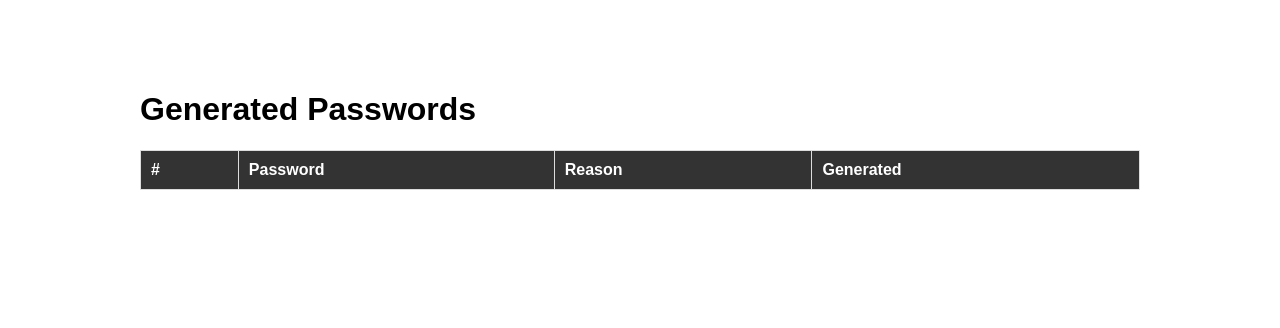
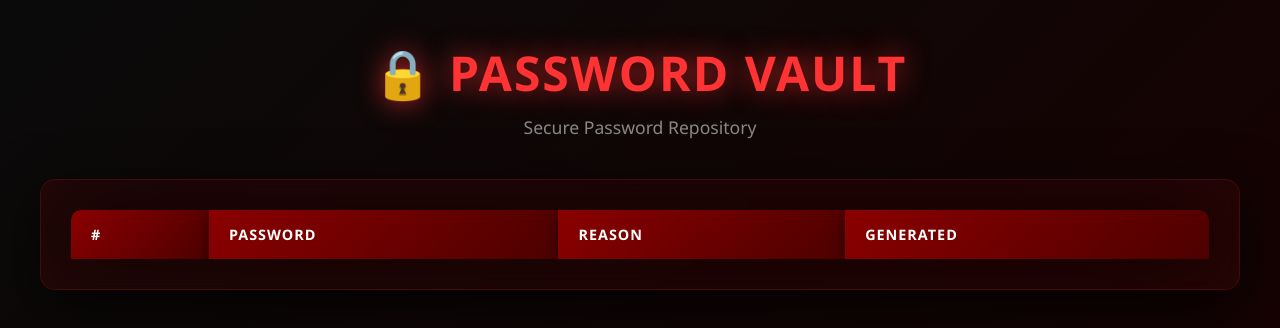
Before and after one commit to trucizna99/totallysecurebtw, a plain HTML site: page index.html in a window 1280 px wide. Drawn offline with Linux system fonts and the light colour scheme.

Commit message:
idk
Updated the title and improved the styling of the page. Enhanced the HTML structure for the password display.

```diff
--- a/index.html
+++ b/index.html
@@ -1,36 +1,217 @@
 <!DOCTYPE html>
 <html>
 <head>
-    <title>Password Viewer</title>
+    <title>Password Vault</title>
     <style>
-        body { font-family: Arial; max-width: 1000px; margin: 50px auto; padding: 20px; }
-        table { width: 100%; border-collapse: collapse; }
-        th, td { padding: 10px; border: 1px solid #ddd; text-align: left; }
-        th { background: #333; color: white; }
-        code { background: #f4f4f4; padding: 2px 6px; border-radius: 3px; }
+        * {
+            margin: 0;
+            padding: 0;
+            box-sizing: border-box;
+        }
+
+        body {
+            font-family: 'Segoe UI', Tahoma, Geneva, Verdana, sans-serif;
+            background: linear-gradient(135deg, #0a0a0a 0%, #1a0000 100%);
+            color: #fff;
+            min-height: 100vh;
+            padding: 40px 20px;
+        }
+
+        .container {
+            max-width: 1200px;
+            margin: 0 auto;
+        }
+
+        h1 {
+            text-align: center;
+            font-size: 3em;
+            margin-bottom: 10px;
+            color: #ff3333;
+            text-shadow: 0 0 20px rgba(255, 51, 51, 0.5),
+                         0 0 40px rgba(255, 51, 51, 0.3);
+            letter-spacing: 2px;
+        }
+
+        .subtitle {
+            text-align: center;
+            color: #888;
+            margin-bottom: 40px;
+            font-size: 1.1em;
+        }
+
+        #content {
+            background: rgba(20, 0, 0, 0.6);
+            border-radius: 15px;
+            padding: 30px;
+            box-shadow: 0 20px 60px rgba(0, 0, 0, 0.8),
+                        0 0 100px rgba(255, 51, 51, 0.1) inset;
+            border: 1px solid rgba(255, 51, 51, 0.2);
+            backdrop-filter: blur(10px);
+        }
+
+        .table-wrapper {
+            overflow-x: auto;
+            max-height: 600px;
+            overflow-y: auto;
+        }
+
+        .table-wrapper::-webkit-scrollbar {
+            width: 12px;
+            height: 12px;
+        }
+
+        .table-wrapper::-webkit-scrollbar-track {
+            background: rgba(0, 0, 0, 0.4);
+            border-radius: 10px;
+        }
+
+        .table-wrapper::-webkit-scrollbar-thumb {
+            background: linear-gradient(180deg, #ff3333, #8b0000);
+            border-radius: 10px;
+            border: 2px solid rgba(0, 0, 0, 0.4);
+        }
+
+        .table-wrapper::-webkit-scrollbar-thumb:hover {
+            background: linear-gradient(180deg, #ff4444, #a00000);
+        }
+
+        table {
+            width: 100%;
+            border-collapse: separate;
+            border-spacing: 0;
+        }
+
+        th, td {
+            padding: 15px 20px;
+            text-align: left;
+        }
+
+        th {
+            background: linear-gradient(135deg, #8b0000 0%, #4d0000 100%);
+            color: #fff;
+            font-weight: 600;
+            text-transform: uppercase;
+            letter-spacing: 1px;
+            font-size: 0.9em;
+            position: sticky;
+            top: 0;
+            z-index: 10;
+            box-shadow: 0 4px 15px rgba(0, 0, 0, 0.5);
+        }
+
+        th:first-child {
+            border-top-left-radius: 10px;
+        }
+
+        th:last-child {
+            border-top-right-radius: 10px;
+        }
+
+        tr {
+            transition: all 0.3s ease;
+        }
+
+        tbody tr {
+            background: rgba(30, 0, 0, 0.4);
+            border-bottom: 1px solid rgba(255, 51, 51, 0.1);
+        }
+
+        tbody tr:hover {
+            background: rgba(139, 0, 0, 0.3);
+            transform: scale(1.01);
+            box-shadow: 0 5px 20px rgba(255, 51, 51, 0.2);
+        }
+
+        tbody tr:last-child td:first-child {
+            border-bottom-left-radius: 10px;
+        }
+
+        tbody tr:last-child td:last-child {
+            border-bottom-right-radius: 10px;
+        }
+
+        code {
+            background: rgba(0, 0, 0, 0.6);
+            padding: 8px 12px;
+            border-radius: 5px;
+            color: #ff6666;
+            font-family: 'Courier New', monospace;
+            font-size: 1.05em;
+            border: 1px solid rgba(255, 51, 51, 0.3);
+            box-shadow: 0 2px 8px rgba(0, 0, 0, 0.5);
+            display: inline-block;
+        }
+
+        .index-cell {
+            color: #ff3333;
+            font-weight: bold;
+            font-size: 1.1em;
+        }
+
+        .reason-cell {
+            color: #ccc;
+            font-style: italic;
+        }
+
+        .date-cell {
+            color: #aaa;
+            font-size: 0.95em;
+        }
+
+        .loading {
+            text-align: center;
+            padding: 60px;
+            font-size: 1.3em;
+            color: #ff3333;
+            text-shadow: 0 0 10px rgba(255, 51, 51, 0.5);
+        }
+
+        .error {
+            text-align: center;
+            padding: 60px;
+            font-size: 1.2em;
+            color: #ff6666;
+            background: rgba(139, 0, 0, 0.2);
+            border-radius: 10px;
+            border: 2px solid rgba(255, 51, 51, 0.3);
+        }
+
+        @keyframes glow {
+            0%, 100% { text-shadow: 0 0 20px rgba(255, 51, 51, 0.5); }
+            50% { text-shadow: 0 0 30px rgba(255, 51, 51, 0.8); }
+        }
+
+        h1 {
+            animation: glow 3s ease-in-out infinite;
+        }
     </style>
 </head>
 <body>
-    <h1>Generated Passwords</h1>
-    <div id="content">Loading...</div>
+    <div class="container">
+        <h1>🔒 PASSWORD VAULT</h1>
+        <p class="subtitle">Secure Password Repository</p>
+        <div id="content">
+            <div class="loading">Loading passwords...</div>
+        </div>
+    </div>
     <script>
         fetch('data/passwords.json')
             .then(r => r.json())
             .then(data => {
-                let html = '<table><tr><th>#</th><th>Password</th><th>Reason</th><th>Generated</th></tr>';
+                let html = '<div class="table-wrapper"><table><thead><tr><th>#</th><th>Password</th><th>Reason</th><th>Generated</th></tr></thead><tbody>';
                 data.forEach((item, index) => {
                     html += `<tr>
-                        <td>${index + 1}</td>
+                        <td class="index-cell">${index + 1}</td>
                         <td><code>${item.password}</code></td>
-                        <td>${item.reason || 'N/A'}</td>
-                        <td>${new Date(item.generated_at).toLocaleString()}</td>
+                        <td class="reason-cell">${item.reason || 'N/A'}</td>
+                        <td class="date-cell">${new Date(item.generated_at).toLocaleString()}</td>
                     </tr>`;
                 });
-                html += '</table>';
+                html += '</tbody></table></div>';
                 document.getElementById('content').innerHTML = html;
             })
             .catch(e => {
-                document.getElementById('content').innerHTML = 'Error loading data: ' + e;
+                document.getElementById('content').innerHTML = '<div class="error">⚠️ Error loading passwords: ' + e.message + '</div>';
             });
     </script>
 </body>
```
